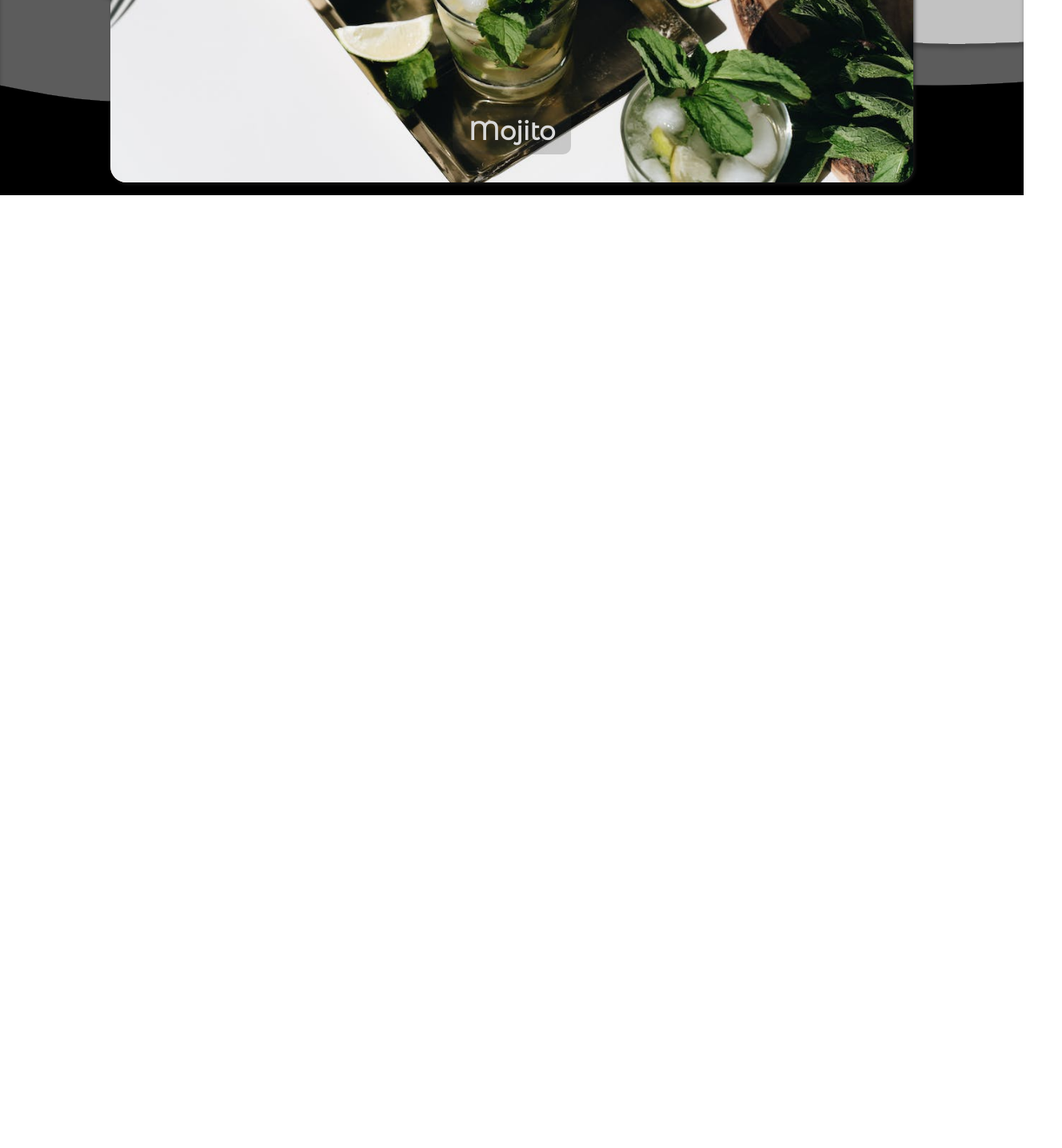
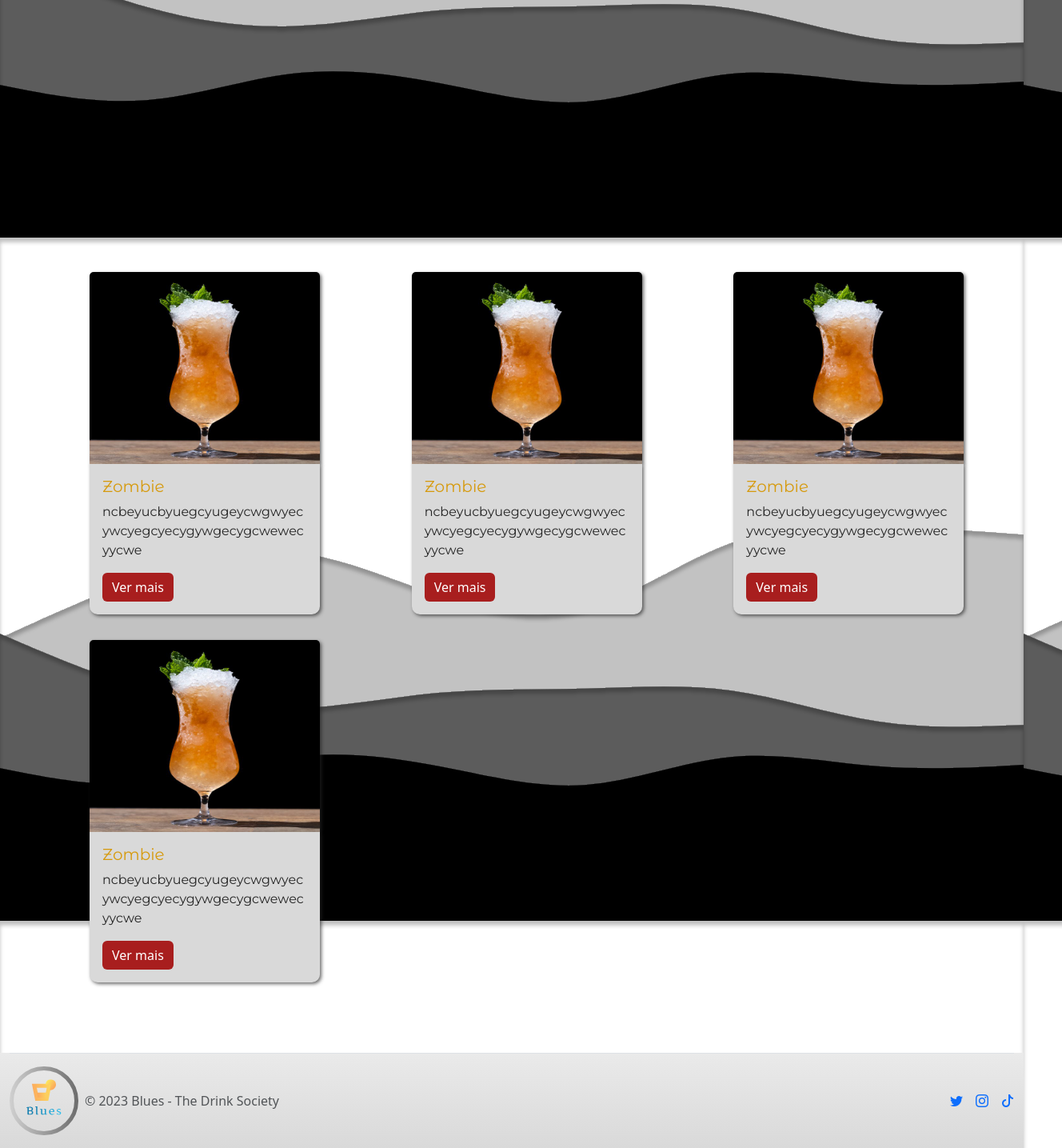
Before and after one commit to CarlosPegoraro/Blues, a React (Vite) app in the folder site/: page / in a window 1280 px wide. Shown: the part 556-1991 px from the top of the page at 80% size, 1328 px wide, since content can reach past the window. Before the commit the page ends 800 px from the top, so only its background shows below. Built offline with nearby package versions, Linux system fonts and the light colour scheme.

Commit message:
:guitar: Update Homepage
Co-authored-by: Guilherme Leite <Leite23@users.noreply.github.com>

```diff
--- a/site/src/App.tsx
+++ b/site/src/App.tsx
@@ -1,4 +1,4 @@
-import { BrowserRouter} from 'react-router-dom'
+import { BrowserRouter } from 'react-router-dom'
 import { Router } from './Router'
 
 function App() {
--- a/site/src/components/Model.tsx
+++ b/site/src/components/Model.tsx
@@ -43,6 +43,26 @@
     );
 }
 
+type CaroseulProps = {
+    src: string;
+    alt: string;
+    text: string
+}
+
+export function CaroseulItem(props: CaroseulProps) {
+    return (
+        <div className="carousel-item">
+            <img src={props.src} className="caroseulImg" alt={props.alt} />
+            <div className="container">
+                <div className="carousel-caption">
+                    <a href="#" className="caroseulTxt">{props.text}</a>
+                </div>
+            </div>
+        </div>
+    );
+}
+
+
 export function Caroseul() {
     return (
         <main className="bg-gray-black">
@@ -50,38 +70,10 @@
                 <div className="container-fluid text-center mt-5 pt-5">
                     <div id="myCarousel" className="carousel slide mx-auto" data-bs-ride="carousel">
                         <div className="carousel-inner">
-                            <div className="carousel-item">
-                                <img src={whiskeyImgL} className="caroseulImg" alt="" />
-                                <div className="container">
-                                    <div className="carousel-caption">
-                                        <a href="#" className="caroseulTxt">whiskey</a>
-                                    </div>
-                                </div>
-                            </div>
-                            <div className="carousel-item">
-                                <img src={negroniImgL} className="caroseulImg" alt="" />
-                                <div className="container">
-                                    <div className="carousel-caption">
-                                        <a href="#" className="caroseulTxt">Negroni</a>
-                                    </div>
-                                </div>
-                            </div>
-                            <div className="carousel-item active">
-                                <img src={cosmopolitanImgL} className="caroseulImg" alt="" />
-                                <div className="container">
-                                    <div className="carousel-caption">
-                                        <a href="#" className="caroseulTxt">Cosmopolitan</a>
-                                    </div>
-                                </div>
-                            </div>
-                            <div className="carousel-item active">
-                                <img src={mojitoImgL} className="caroseulImg" alt="" />
-                                <div className="container">
-                                    <div className="carousel-caption">
-                                        <a href="#" className="caroseulTxt">Mojito</a>
-                                    </div>
-                                </div>
-                            </div>
+                            <CaroseulItem src={whiskeyImgL} alt="whiskey" text='whiskey'/>
+                            <CaroseulItem src={mojitoImgL} alt="mojito" text='mojito'/>
+                            <CaroseulItem src={cosmopolitanImgL} alt="cosmopolitan" text='cosmopolitan'/>
+                            <CaroseulItem src={negroniImgL} alt="negroni" text='negroni'/>
                         </div>
                         <button className="carousel-control-prev" type="button" data-bs-target="#myCarousel"
                             data-bs-slide="prev">
@@ -99,3 +91,61 @@
         </main>
     );
 }
+
+
+
+type CardsProps = {
+    src: string;
+    alt: string;
+    title: string;
+    text: string;
+    width: string;
+}
+
+export function Cards(props: CardsProps) {
+    return (
+        <div className="col m-3">
+            <div className="card" style={{width: props.width}}>
+                <img src={props.src} className="card-img-top" alt={props.alt}/>
+                <div className="card-body">
+                    <h5 className="card-title">{props.title}</h5>
+                    <p className="card-text">{props.text}</p>
+                    <a href="#" className="btn btn-primary">Ver mais</a>
+                </div>
+            </div>
+        </div>
+    );
+}
+
+export function Footer(){
+    return (
+        <div className="container-fluid bg-light">
+        <footer className="d-flex flex-wrap justify-content-between align-items-center py-3 mt-4 border-top">
+            <div className="col-md-4 d-flex align-items-center">
+                <a href="/" className="mb-3 me-2 mb-md-0 text-muted text-decoration-none lh-1">
+                    <img src={logoSlim} alt=""/>
+                </a>
+                <span className="mb-3 mb-md-0 text-muted">© 2023 Blues - The Drink Society</span>
+            </div>
+
+            <ul className="nav col-md-4 justify-content-end list-unstyled d-flex">
+                <li className="ms-3">
+                    <a href="http://" target="_blank" rel="noopener noreferrer">
+                        <i className="bi bi-twitter"></i>
+                    </a>
+                </li>
+                <li className="ms-3">
+                    <a href="http://" target="_blank" rel="noopener noreferrer">
+                        <i className="bi bi-instagram"></i>
+                    </a>
+                </li>
+                <li className="ms-3">
+                    <a href="http://" target="_blank" rel="noopener noreferrer">
+                        <i className="bi bi-tiktok"></i>
+                    </a>
+                </li>
+            </ul>
+        </footer>
+    </div>
+    );
+}
--- a/site/src/pages/Home.tsx
+++ b/site/src/pages/Home.tsx
@@ -1,10 +1,26 @@
-import { Navbar, Caroseul } from '../components/Model'
+import zombieImg from '../assets/drinks/zombie.jpg'
+import bloodyMary from '../assets/drinks/bloodyMary.jpg'
+import martinez from '../assets/drinks/martinez.jpg'
+import pinacolada from '../assets/drinks/pinacolada.jpg'
+import sexBeach from '../assets/drinks/sexBeach.jpg'
+import tequilaSunrise from '../assets/drinks/tequilaSunrise.jpg'
+import whiskeySour from '../assets/drinks/whiskeySour.jpg'
+import { Navbar, Caroseul, Footer, Cards } from '../components/Model'
 
 export function Home() {
     return (
         <div>
             <Navbar />
             <Caroseul />
+            <section className="container-fluid m-5 p-5 mb-0">
+                <div className="row justify-content-center align-items-center">
+                    <Cards src={zombieImg} alt="zombie" title='Zombie' text="ncbeyucbyuegcyugeycwgwyecywcyegcyecygywgecygcwewecyycwe" width='18rem' />
+                    <Cards src={zombieImg} alt="zombie" title='Zombie' text="ncbeyucbyuegcyugeycwgwyecywcyegcyecygywgecygcwewecyycwe" width='18rem'/>
+                    <Cards src={zombieImg} alt="zombie" title='Zombie' text="ncbeyucbyuegcyugeycwgwyecywcyegcyecygywgecygcwewecyycwe" width='18rem'/>
+                    <Cards src={zombieImg} alt="zombie" title='Zombie' text="ncbeyucbyuegcyugeycwgwyecywcyegcyecygywgecygcwewecyycwe" width='18rem'/>
+                </div>
+            </section>
+            <Footer/>
         </div>
     );
 }
```
Also changed, not shown: site/src/components/Images.tsx (added, +40 -0 lines), site/src/pages/Mojito.tsx (added, +11 -0 lines), site/src/pages/Negroni.tsx (added, +11 -0 lines), site/src/assets/drinks/tequilaSunrise.jpg (renamed from site/src/assets/drinks/tequilaSunrise.webp).
